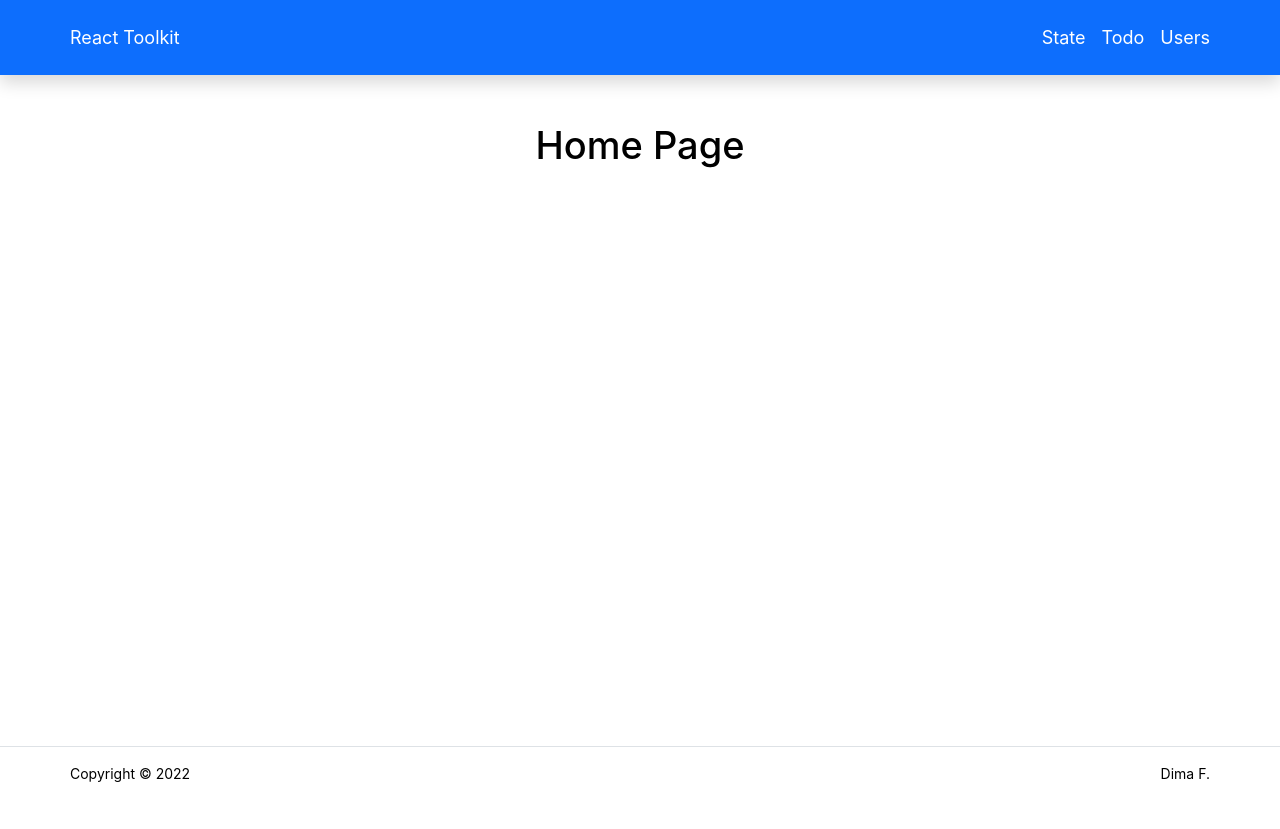
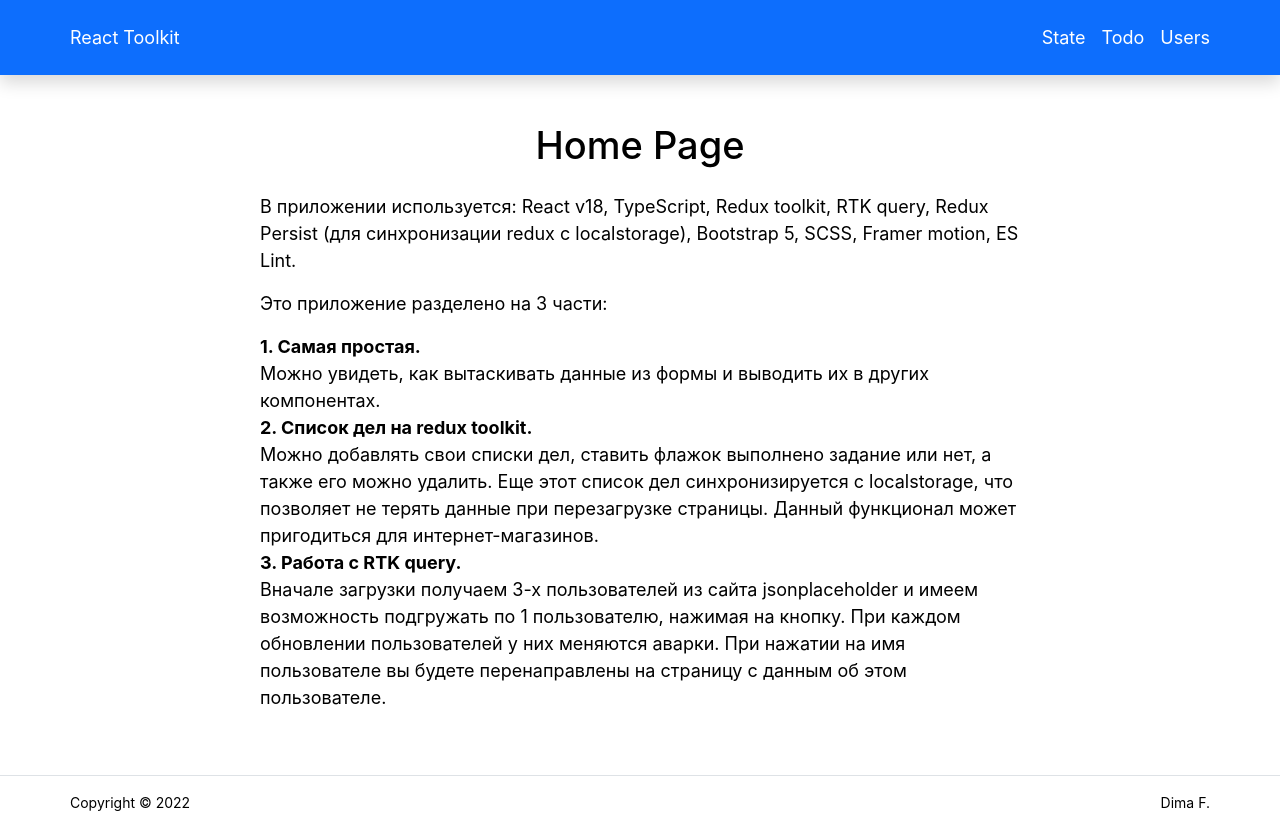
Before and after one commit to DmitriyOne/react-redux-toolkit, a React (Create React App) app: page / in a window 1280 px wide. Before the commit the page ends 800 px from the top, so only its background shows below. Built offline with nearby package versions, Linux system fonts and the light colour scheme.

Commit message:
Description text

```diff
--- /dev/null
+++ b/src/components/HomeContent/HomeContent.tsx
@@ -0,0 +1,46 @@
+import { FunctionComponent } from "react";
+import { B } from "../B";
+
+export const HomeContent: FunctionComponent = () => {
+	return (
+		<>
+			<p className='mt-4'>
+				В приложении используется: React v18, TypeScript,
+				Redux toolkit, RTK query, Redux Persist
+				(для синхронизации redux с localstorage),
+				Bootstrap 5, SCSS, Framer motion, ES Lint.
+			</p>
+
+			<div className='text-start container-fluid p-0'>
+				Это приложение разделено на 3 части:
+			</div>
+			<ol className='p-0 mt-3'>
+				<li>
+					<B>1. Самая простая.</B>
+					<br />
+					Можно увидеть, как вытаскивать данные из формы
+					и выводить их в других компонентах.
+				</li>
+				<li>
+					<B>2. Список дел на redux toolkit. </B>
+					<br />
+					Можно добавлять свои списки дел, ставить флажок
+					выполнено задание или нет, а также его можно удалить.
+					Еще этот список дел синхронизируется с localstorage,
+					что позволяет не терять данные при перезагрузке страницы.
+					Данный функционал может пригодиться для интернет-магазинов.
+				</li>
+				<li>
+					<B>3. Работа с RTK query.</B>
+					<br />
+					Вначале загрузки получаем 3-х пользователей из сайта
+					jsonplaceholder и имеем возможность подгружать
+					по 1 пользователю, нажимая на кнопку.
+					При каждом обновлении пользователей у них меняются аварки.
+					При нажатии на имя пользователе вы будете перенаправлены
+					на страницу с данным об этом пользователе.
+				</li>
+			</ol>
+		</>
+	);
+};
--- /dev/null
+++ b/src/components/HomeContent/index.ts
@@ -0,0 +1 @@
+export * from './HomeContent';
--- a/src/components/index.ts
+++ b/src/components/index.ts
@@ -13,3 +13,4 @@ export * from "./OneUser";
 export * from "./Breadcrumb";
 export * from "./AnimatedPage";
 export * from "./AnimatedRoutes";
+export * from './HomeContent';
--- a/src/screens/HomePage.tsx
+++ b/src/screens/HomePage.tsx
@@ -1,13 +1,14 @@
 import { FunctionComponent } from "react";
 
-import { AnimatedPage, Heading } from "../components";
+import { AnimatedPage, Heading, HomeContent } from "../components";
 
 export const HomePage: FunctionComponent = () => {
 	return (
 		<AnimatedPage>
 			<Heading align='center'>
-        Home Page
+				Home Page
 			</Heading>
+			<HomeContent />
 		</AnimatedPage>
 	);
 };
```
